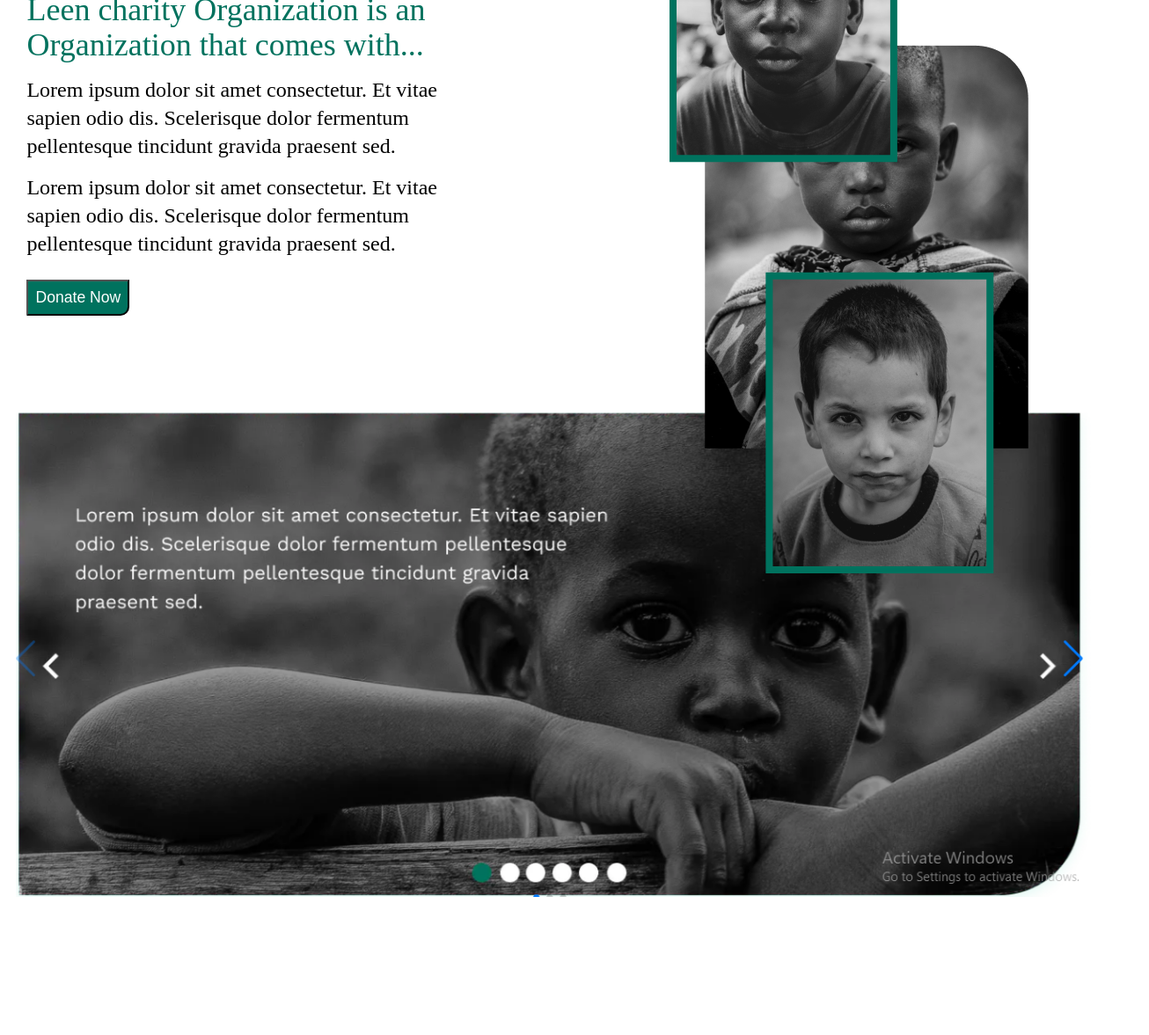
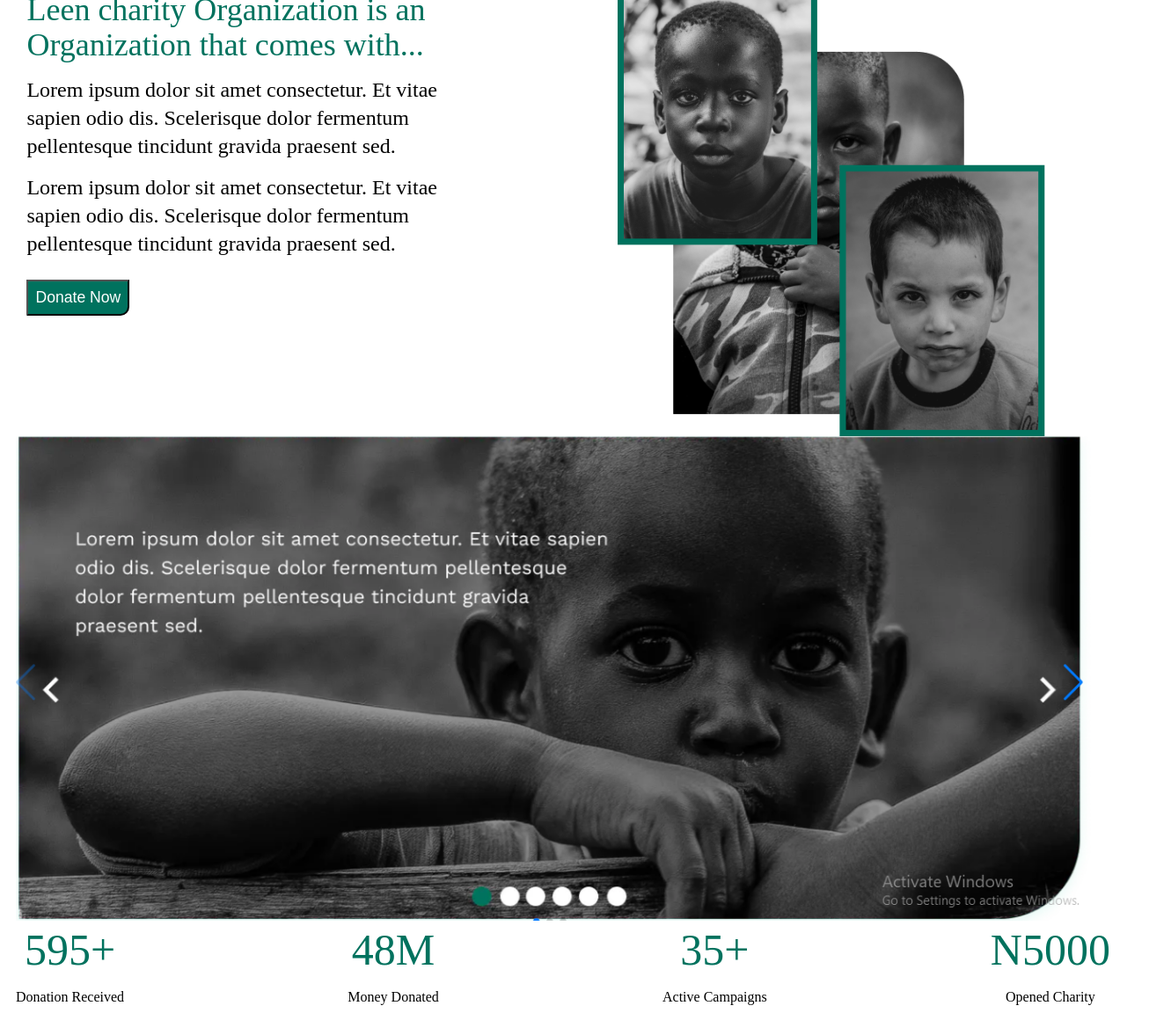
Before and after one commit to Muhammad9627/leen_charity-v2, a plain HTML site: page index.html in a window 1280 px wide. Shown: the part 89-1266 px from the top of the page at 88% size, 1306 px wide, since content can reach past the window. Before the commit the page ends 1131 px from the top, so only its background shows below. Drawn offline with Linux system fonts and the light colour scheme.

Commit message:
fixed image position

```diff
--- a/index.html
+++ b/index.html
@@ -42,13 +42,13 @@
         </div>
         <div class="Hero_sec-img">
             <div class="img2">
-                <img src="img/img2.png" alt="">
+                <img src="img/img2.png" alt="" width="90%">
+            </div>
+            <div class="img3">
+                <img src="img/img3.png" alt="" width="90%">
             </div>
             <div class="img1">
-                <img src="img/img1.png" alt="">
-            </div>
-            <div class="img3">
-                <img src="img/img3.png" alt="">
+                <img src="img/img1.png" alt="" width="90%">
             </div>
         </div>
     </div>
@@ -56,27 +56,34 @@
         <div class="Large_Img1"><img src="img/Capturedynamic_sec.PNG" alt="" width="100%"></div>
         <div class="Large_Img1-about">
             <div class="Large_Img1-txt">
-                <div class="Large_Img1-about-Large_txt">
+                <div class="Large_Img1-about-Large_txt"> <span class="lrg_img-content">595+</span>
                 </div>
                 <div class="Large_Img1-about-Small_txt">
+                    <p class="arc">Donation Received</p>
                 </div>
             </div>
             <div class="Large_Img1-txt">
                 <div class="Large_Img1-about-Large_txt">
+                    <span class="lrg_img-content">48M</span>
                 </div>
                 <div class="Large_Img1-about-Small_txt">
+                    <p class="arc">Money Donated</p>
                 </div>
             </div>
             <div class="Large_Img1-txt">
                 <div class="Large_Img1-about-Large_txt">
+                    <span class="lrg_img-content">35+</span>
                 </div>
                 <div class="Large_Img1-about-Small_txt">
+                    <p class="arc">Active Campaigns</p>
                 </div>
             </div>
             <div class="Large_Img1-txt">
                 <div class="Large_Img1-about-Large_txt">
+                    <span class="lrg_img-content">N5000</span>
                 </div>
                 <div class="Large_Img1-about-Small_txt">
+                    <p class="arc">Opened Charity</p>
                 </div>
             </div>
         </div>
--- a/style.css
+++ b/style.css
@@ -36,10 +36,10 @@ a {
 
 .Hero_sec {
     display: flex;
-    height: 60vh;
+    height: 100%;
     width: 100%;
     margin-bottom: 10px;
-    gap: 10%;
+    /* gap: 10%; */
     margin-top: 20px;
     justify-content: space-between;
 }
@@ -93,30 +93,43 @@ a {
 }
 
 .Hero_sec-img {
-    width: 35%;
+    width: 45%;
+    position: relative;
 }
 
 .img2 {
-    position: relative;
-    right: 6%;
-    top: 15%;
+    position: absolute;
+    right: 23%;
+    top: 20%;
+
 
 }
 
 .img1 {
-    position: relative;
-    bottom: 125%;
-    right: 15%;
+    position: absolute;
+    /* bottom: 125%; */
+    right: 55%;
 }
 
 .img3 {
-    position: relative;
-    right: -10%;
-    bottom: 100%;
+    position: absolute;
+    left: 45%;
+    top: 53%;
 }
 
 .Large_Img1 {
     width: 100%;
+    margin-top: 10%;
+    /* display: none; */
+}
+.Large_Img1-about{
+    display: flex;
+    justify-content: space-between;
+    text-align: center;
+}
+.Large_Img1-about-Large_txt{
+    color:rgb(0 114 94);
+    font-size: 50px;
 }
 
 @media (max-width:650px) {
```
